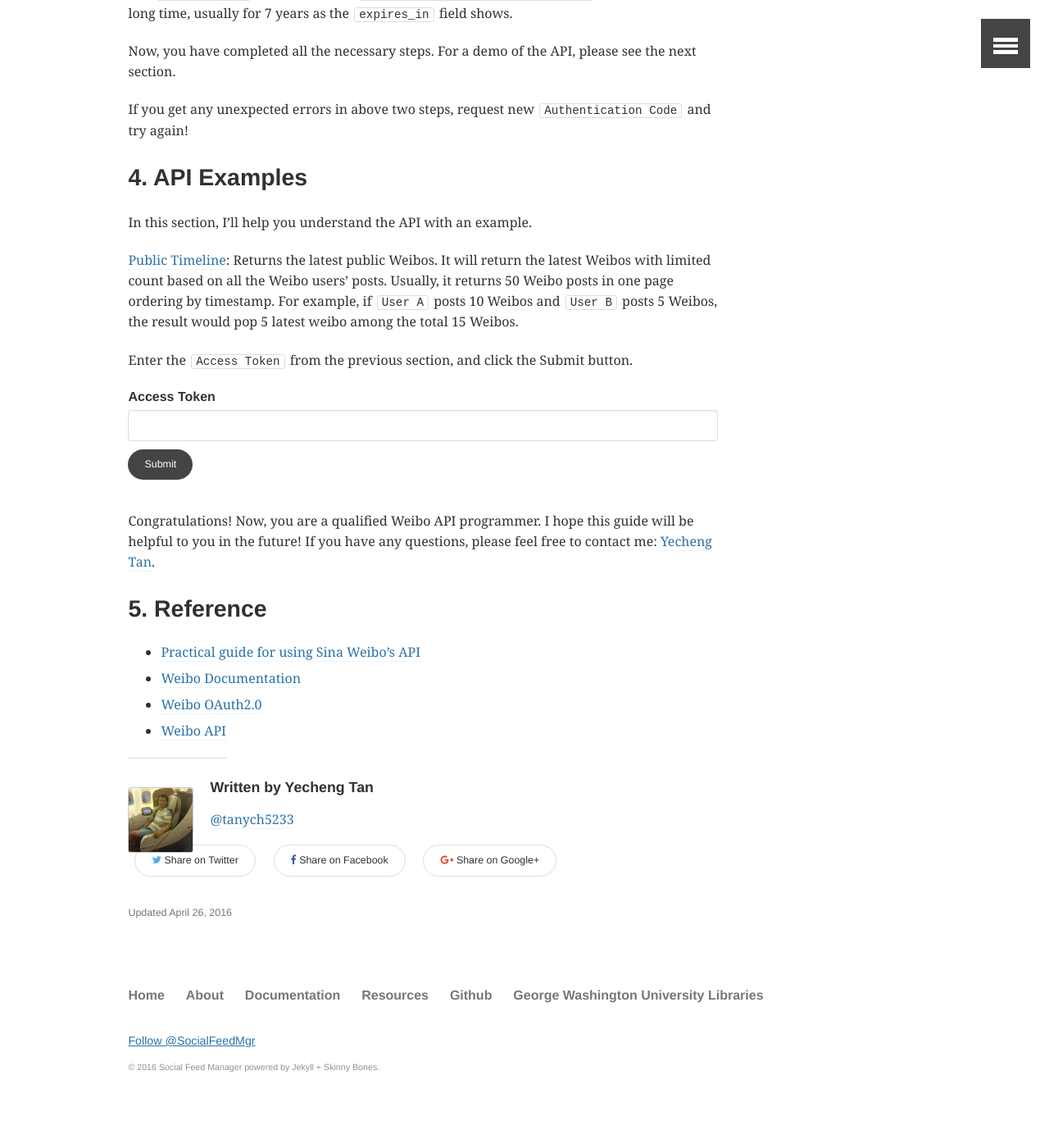
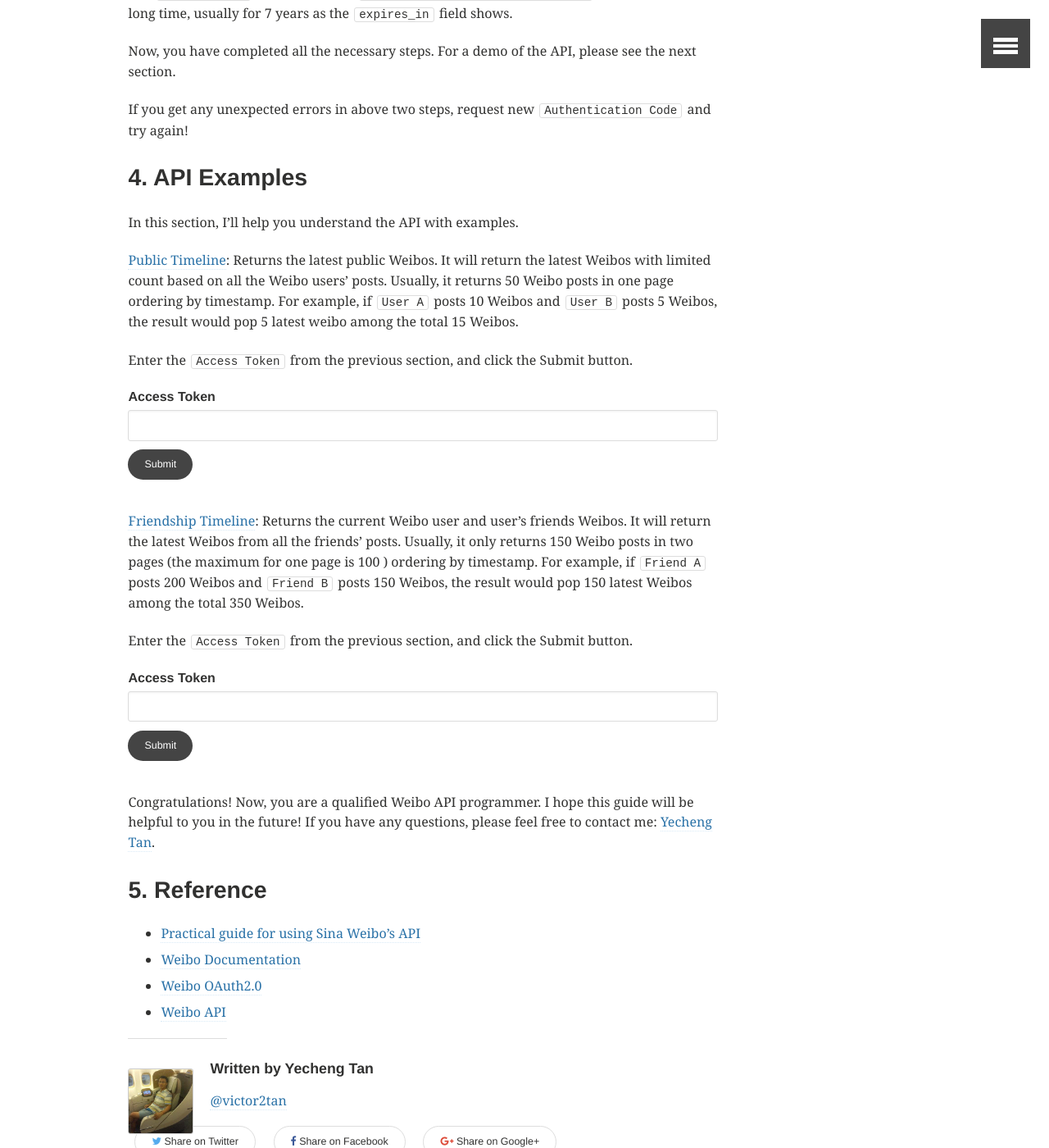
Before and after one commit to gwu-libraries/sfm-ui, a Jekyll site: the page built from _posts/2016-04-26-weibo-api-guide.md, in a window 1280 px wide and 1400 px high, scrolled down 11024 px. Shown: the whole window at 82% size. Built offline with Jekyll 4.4.1, drawn with Linux system fonts in a browser that asks for light colours; comment, search, counter and statistics services are not loaded; before the commit the page ends 12402 px from its top, so only the background shows below that.

Commit message:
adding friendship timeline description

```diff
--- a/_data/authors.yml
+++ b/_data/authors.yml
@@ -16,7 +16,7 @@
   name: Yecheng Tan
   email: ychtan@gwu.edu
   avatar: author_victor.jpg
-  twitter: tanych5233
+  twitter: victor2tan
 
 dan_kerchner:
   name: Dan Kerchner
--- a/_posts/2016-04-26-weibo-api-guide.md
+++ b/_posts/2016-04-26-weibo-api-guide.md
@@ -194,7 +194,7 @@
 If you get any unexpected errors in above two steps, request new `Authentication Code` and try again!
 
 ## 4. API Examples
-In this section, I'll help you understand the API with an example.
+In this section, I'll help you understand the API with examples.
 
 [Public Timeline](http://open.weibo.com/wiki/2/statuses/public_timeline): Returns the latest public Weibos.
 It will return the latest Weibos with limited count based on all the Weibo users' posts. Usually, it returns 50 Weibo posts in one page ordering by timestamp. For example, if `User A` posts 10 Weibos and `User B` posts 5 Weibos, the result would pop 5 latest weibo among the total 15 Weibos.
@@ -203,6 +203,18 @@
 
 
 <form  action="https://api.weibo.com/2/statuses/public_timeline.json" method="get" target="_blank">
+    <label for="access_token" >Access Token</label>
+    <input type="text" id="access_token" name="access_token" value="">
+    <input type="submit" value="Submit">
+</form>
+
+[Friendship Timeline](http://open.weibo.com/wiki/2/statuses/friends_timeline): Returns the current Weibo user and user's friends Weibos.
+It will return the latest Weibos from all the friends' posts. Usually, it only returns 150 Weibo posts in two pages (the maximum for one page is 100 ) ordering by timestamp. For example, if `Friend A` posts 200 Weibos and `Friend B` posts 150 Weibos, the result would pop 150 latest Weibos among the total 350 Weibos.
+
+Enter the `Access Token` from the previous section, and click the Submit button.
+
+
+<form  action="https://api.weibo.com/2/statuses/friends_timeline.json" method="get" target="_blank">
     <label for="access_token" >Access Token</label>
     <input type="text" id="access_token" name="access_token" value="">
     <input type="submit" value="Submit">
```
